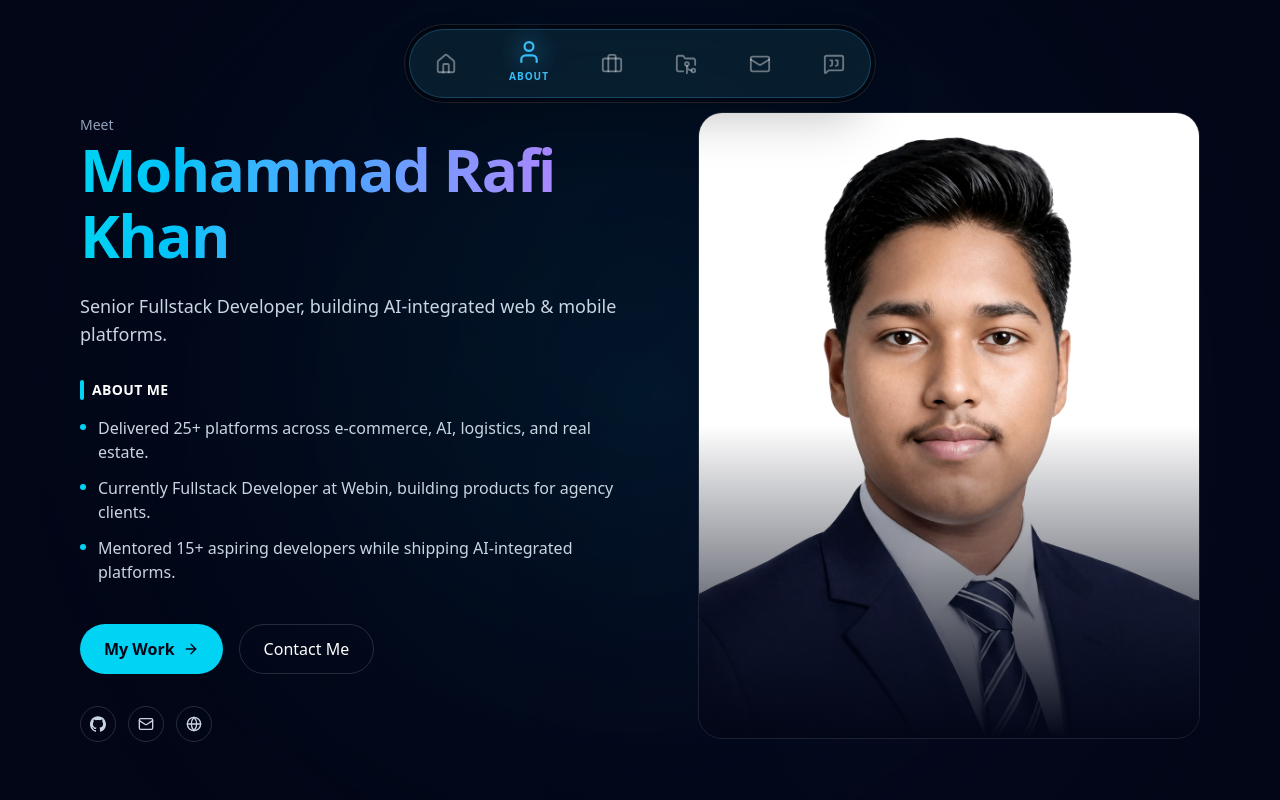
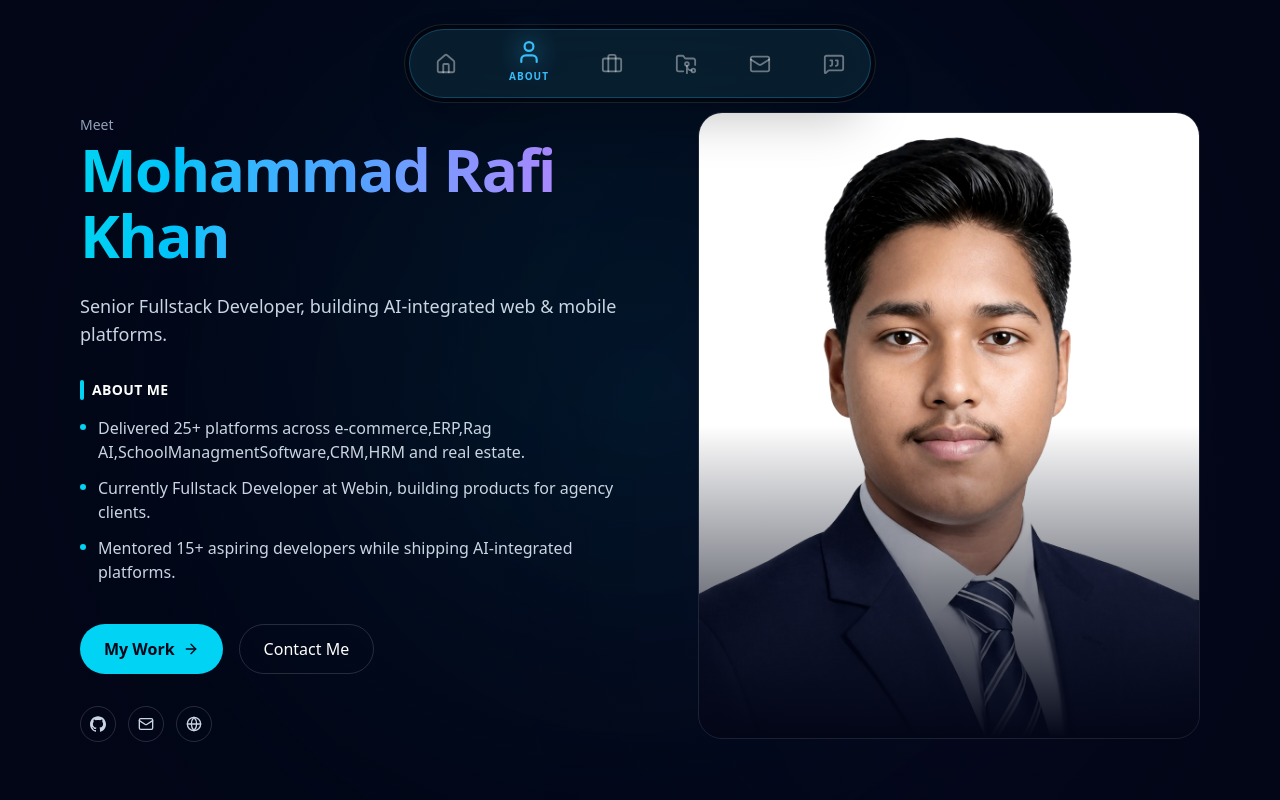
Before and after one commit to MdRafiKhan738/RafiKhan, a Next.js app in the folder frontend/: page /about in a window 1280 px wide. Shown: the top 800 px of the page. Built offline with nearby package versions, Linux system fonts and the light colour scheme.

Commit message:
Update About.jsx

```diff
--- a/frontend/app/AllPageComponents/About.jsx
+++ b/frontend/app/AllPageComponents/About.jsx
@@ -60,7 +60,7 @@ const About = () => {
               </div>
               <ul className="space-y-3">
                 {[
-                  'Delivered 25+ platforms across e-commerce, AI, logistics, and real estate.',
+                  'Delivered 25+ platforms across e-commerce,ERP,Rag AI,SchoolManagmentSoftware,CRM,HRM and real estate.',
                   'Currently Fullstack Developer at Webin, building products for agency clients.',
                   'Mentored 15+ aspiring developers while shipping AI-integrated platforms.',
                 ].map((item, i) => (
```
